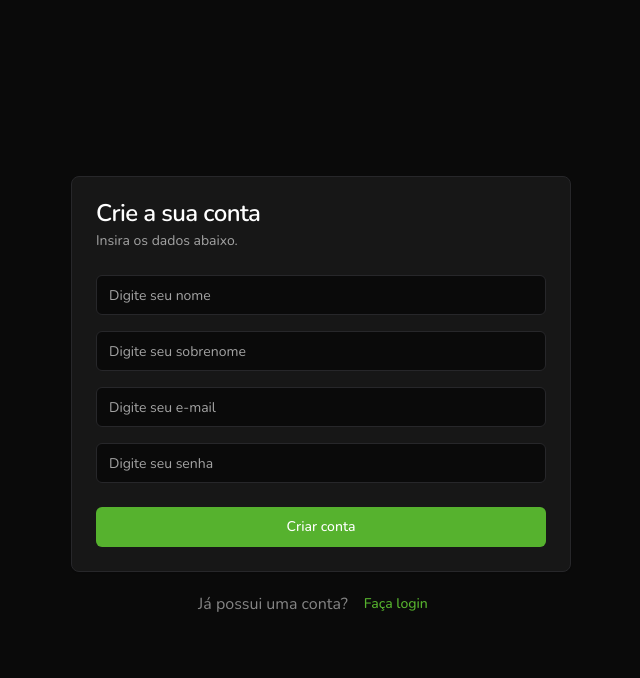
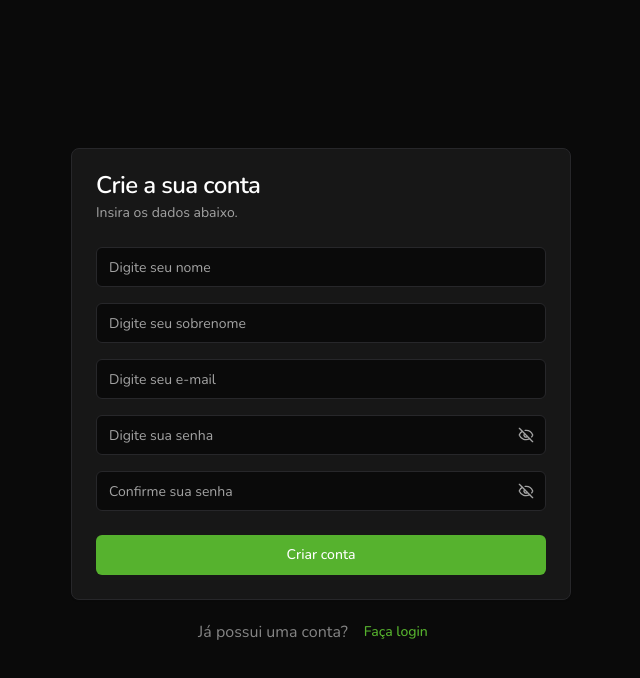
Before and after one commit to steniomoreira/fintrack, a React (Vite) app: page /signup in a window 1280 px wide. Shown: the top 678 px of the page, without its empty margins (319-959 px from the left). Built offline with nearby package versions, Linux system fonts and the light colour scheme.

Commit message:
feat: add password input component

```diff
--- /dev/null
+++ b/src/components/password-input.jsx
@@ -0,0 +1,26 @@
+import { EyeIcon, EyeOffIcon } from 'lucide-react'
+import { useState } from 'react'
+
+import { Button } from './ui/button'
+import { Input } from './ui/input'
+
+const PasswordInput = ({ placeholder = 'Digite sua senha' }) => {
+  const [isPasswordVisible, setIsPasswordVisible] = useState(false)
+  return (
+    <div className="relative">
+      <Input
+        type={isPasswordVisible ? 'text' : 'password'}
+        placeholder={placeholder}
+      />
+      <Button
+        variant="ghost"
+        className="absolute bottom-0 right-0 top-0 my-auto mr-1 h-8 w-8 text-muted-foreground"
+        onClick={() => setIsPasswordVisible((prev) => !prev)}
+      >
+        {isPasswordVisible ? <EyeIcon /> : <EyeOffIcon />}
+      </Button>
+    </div>
+  )
+}
+
+export default PasswordInput
--- a/src/pages/signup.jsx
+++ b/src/pages/signup.jsx
@@ -1,5 +1,6 @@
 import { Link } from 'react-router'
 
+import PasswordInput from '@/components/password-input'
 import { Button } from '@/components/ui/button'
 import {
   Card,
@@ -23,7 +24,9 @@ const SignUpPage = () => {
           <Input placeholder="Digite seu nome" />
           <Input placeholder="Digite seu sobrenome" />
           <Input type="email" placeholder="Digite seu e-mail" />
-          <Input type="password" placeholder="Digite seu senha" />
+
+          <PasswordInput />
+          <PasswordInput placeholder="Confirme sua senha" />
         </CardContent>
         <CardFooter>
           <Button className="w-full">Criar conta</Button>
```
